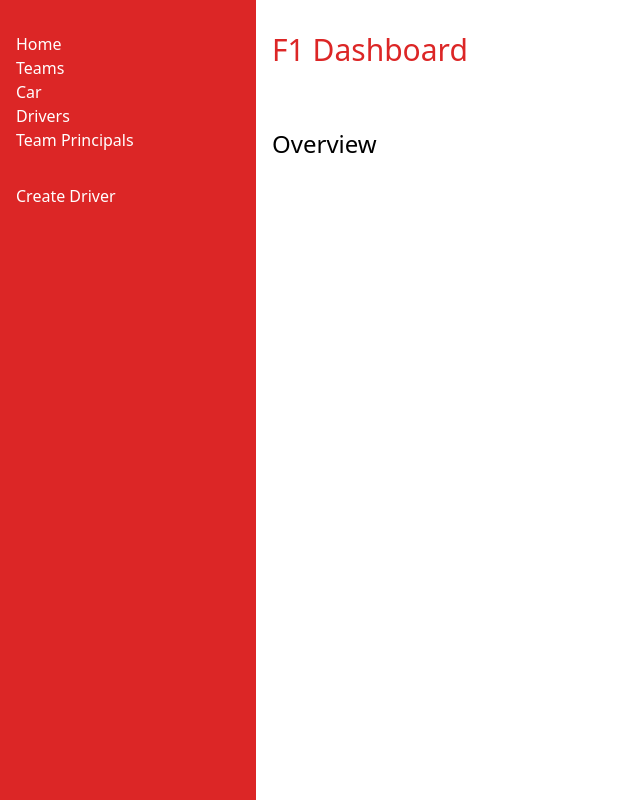
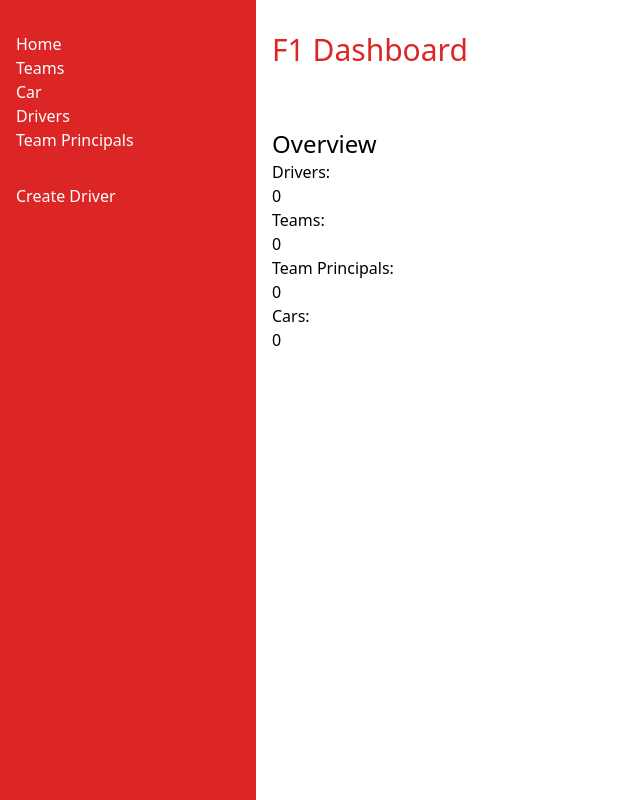
Before and after one commit to hripple46/F1-Inventory, a Node server app: page / in a window 1280 px wide. Shown: the whole page, without its empty margins (0-640 px from the left). Run offline with Node 20, Linux system fonts and the light colour scheme; data that the repository does not hold is empty; style sheets or scripts are compiled from the project's sources; some libraries are stand-ins or nearby versions.

Commit message:
added overview of qty on home page

```diff
--- a/Controller/indexController.js
+++ b/Controller/indexController.js
@@ -1,5 +1,21 @@
 const asyncHandler = require("express-async-handler");
+const Driver = require("../models/driver");
+const Team = require("../models/team");
+const TeamPrincipal = require("../models/teamPrincipal");
+const Car = require("../models/car");
 
 exports.index = asyncHandler(async (req, res, next) => {
-  res.render("index", { title: "Formula 1" });
+  const drivers_count = await Driver.count();
+
+  const teams_count = await Team.count();
+  const team_principals_count = await TeamPrincipal.count();
+  const cars_count = await Car.count();
+
+  res.render("index", {
+    title: "Formula 1",
+    drivers_count: drivers_count,
+    teams_count: teams_count,
+    team_principals_count: team_principals_count,
+    cars_count: cars_count,
+  });
 });
--- a/views/index.ejs
+++ b/views/index.ejs
@@ -10,6 +10,32 @@
       <div class="w-3/4 pt-8 pl-4">
         <h1 class="text-red-600 h-24 text-3xl">F1 Dashboard</h1>
         <p class="text-2xl">Overview</p>
+        <ul>
+          <a href="/driver">
+            <li>
+              <h1>Drivers:</h1>
+              <p><%= drivers_count %></p>
+            </li>
+          </a>
+          <a href="/teams">
+            <li>
+              <h1>Teams:</h1>
+              <p><%= teams_count %></p>
+            </li>
+          </a>
+          <a href="teamprincipal">
+            <li>
+              <h1>Team Principals:</h1>
+              <p><%= team_principals_count %></p>
+            </li>
+          </a>
+          <a href="/car">
+            <li>
+              <h1>Cars:</h1>
+              <p><%= cars_count %></p>
+            </li>
+          </a>
+        </ul>
       </div>
     </div>
   </body>
```
